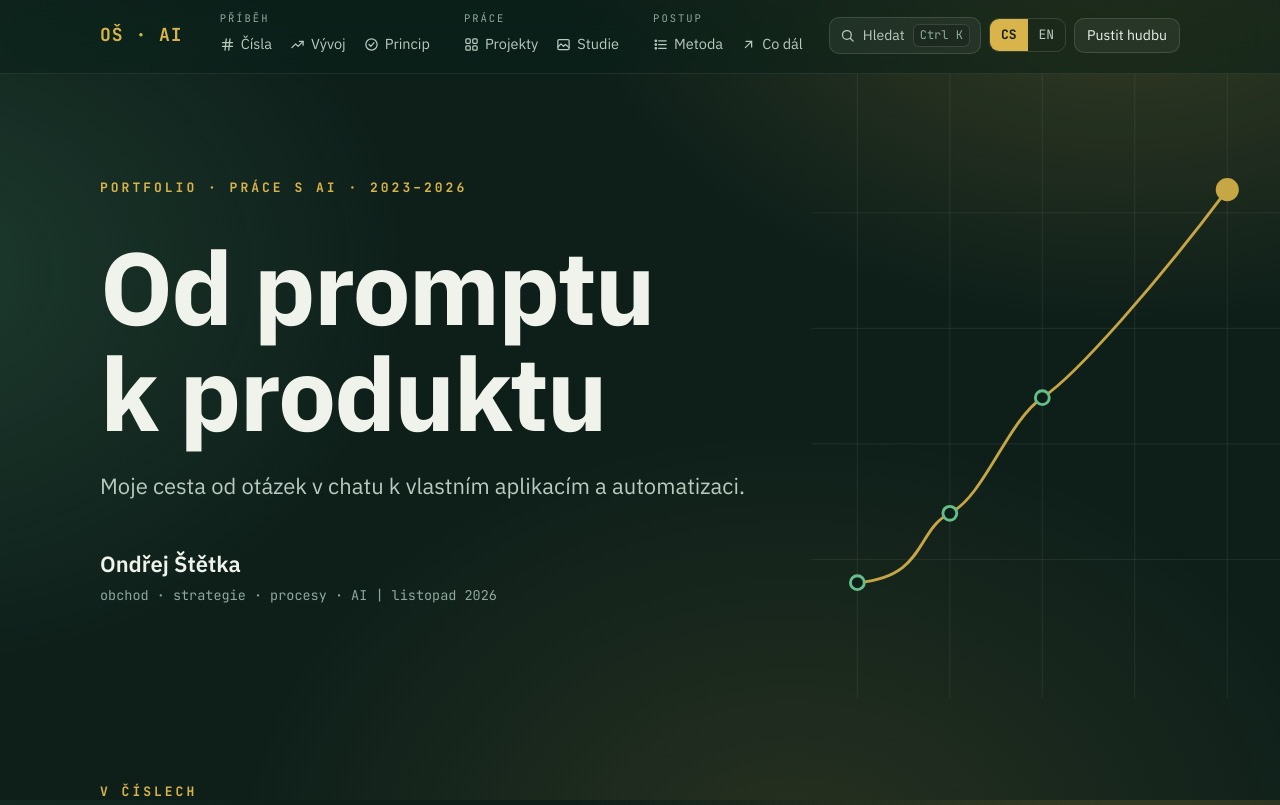
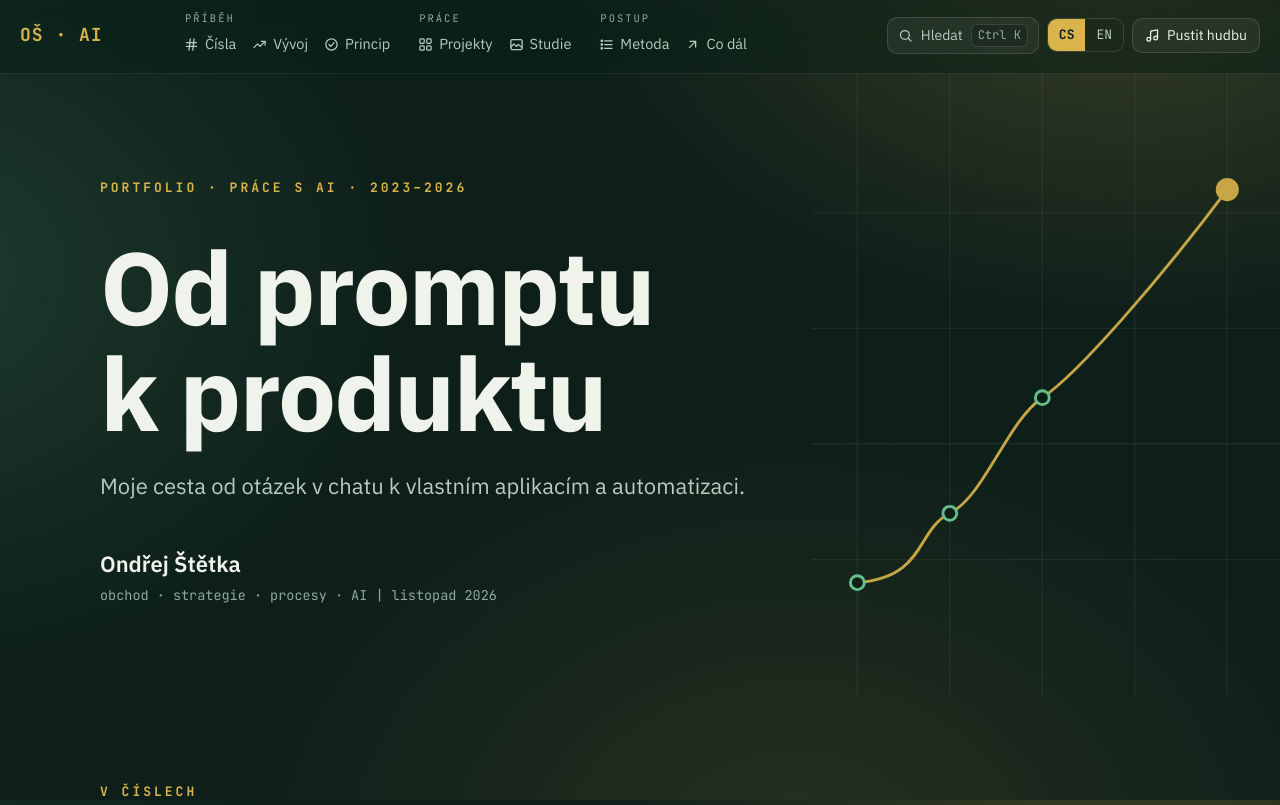
Before and after one commit to stetkaondrej/site, a plain HTML site: page index.html in a window 1280 px wide. Shown: the top 805 px of the page. Drawn offline with Linux system fonts and the light colour scheme.

Commit message:
Fix header jump on language switch and keep reading position
- Header stays on one row in both languages (no wrapping, nav hides below 1240 px)
- Music button uses an icon with a label; label hidden on phones
- Switching language keeps the reader at the same place on the page

Co-Authored-By: Claude Fable 5.2 <noreply@anthropic.com>
Claude-Session: https://claude.ai/code/session_017Bbhpb6cBB1yDiYNUGHL3L

```diff
--- a/index.html
+++ b/index.html
@@ -28,24 +28,27 @@ button{font:inherit;color:inherit;cursor:pointer}
 .wrap{max-width:1120px;margin:0 auto;padding:0 20px}
 .glass{background:var(--glass);border:1px solid var(--edge);-webkit-backdrop-filter:var(--blur);backdrop-filter:var(--blur);box-shadow:0 10px 30px rgba(0,0,0,.22),inset 0 1px 0 rgba(255,255,255,.06)}
 header.top{position:sticky;top:0;z-index:5;background:rgba(14,31,26,.55);border-bottom:1px solid var(--hair);-webkit-backdrop-filter:var(--blur);backdrop-filter:var(--blur)}
-.bar{display:flex;align-items:center;gap:8px 18px;flex-wrap:wrap;padding:10px 20px}
-.brand{font-family:var(--mono);font-weight:700;color:var(--gold);letter-spacing:1px;text-decoration:none;margin-right:auto}
-nav{display:flex;gap:18px;flex-wrap:wrap;align-items:flex-end}
+header.top .wrap{max-width:1400px}
+.bar{display:flex;align-items:center;gap:16px;flex-wrap:nowrap;padding:10px 20px;min-height:64px}
+.brand{font-family:var(--mono);font-weight:700;color:var(--gold);letter-spacing:1px;text-decoration:none;white-space:nowrap;flex:none}
+nav{display:flex;gap:14px;flex-wrap:nowrap;align-items:flex-end;margin:0 auto;flex:none}
 .ng{display:flex;flex-direction:column;gap:2px}
 .ngl{font-family:var(--mono);font-size:10.5px;letter-spacing:2px;text-transform:uppercase;color:var(--mute);padding-left:8px}
 .ngi{display:flex;gap:2px}
-nav a{display:flex;align-items:center;gap:6px;color:var(--soft);text-decoration:none;font-size:14.5px;padding:5px 8px;border-radius:8px}
-nav a svg,.kbtn svg{width:15px;height:15px;flex:none;stroke:currentColor;fill:none;stroke-width:2;stroke-linecap:round;stroke-linejoin:round}
+nav a{display:flex;align-items:center;gap:6px;color:var(--soft);text-decoration:none;font-size:14.5px;padding:5px 7px;border-radius:8px;white-space:nowrap}
+nav a svg,.kbtn svg,#music svg{width:15px;height:15px;flex:none;stroke:currentColor;fill:none;stroke-width:2;stroke-linecap:round;stroke-linejoin:round}
 nav a:hover,nav a.on{color:var(--ink);background:var(--glass-2)}
 nav a.on svg{stroke:var(--gold)}
-.tools{display:flex;gap:8px;align-items:center}
-.kbtn{display:flex;align-items:center;gap:8px;border-radius:10px;padding:6px 10px;font-size:14px;color:var(--soft);background:var(--glass);border:1px solid var(--edge)}
+.tools{display:flex;gap:8px;align-items:center;flex:none;margin-left:auto}
+.kbtn{display:flex;align-items:center;gap:8px;white-space:nowrap;border-radius:10px;padding:6px 10px;font-size:14px;color:var(--soft);background:var(--glass);border:1px solid var(--edge)}
 .kbtn:hover{border-color:var(--gold);color:var(--ink)}
 kbd{font-family:var(--mono);font-size:12px;border:1px solid var(--edge);border-radius:6px;padding:1px 6px;color:var(--mute);background:rgba(0,0,0,.18)}
 .seg{display:flex;border:1px solid var(--edge);border-radius:10px;overflow:hidden}
 .seg button{background:none;border:0;padding:6px 11px;font-family:var(--mono);font-size:13px;color:var(--soft)}
 .seg button[aria-pressed="true"]{background:var(--gold);color:var(--bg);font-weight:700}
-.btn{border-radius:10px;padding:6px 12px;font-size:14px;background:var(--glass);border:1px solid var(--edge)}
+.btn{border-radius:10px;padding:6px 12px;font-size:14px;background:var(--glass);border:1px solid var(--edge);white-space:nowrap}
+#music{display:flex;align-items:center;gap:7px}
+#music[aria-pressed="true"]{border-color:var(--gold);color:var(--gold)}
 .btn:hover{border-color:var(--gold)}
 #prog{height:2px;background:var(--gold);width:0}
 section{padding:84px 0}
@@ -133,8 +136,8 @@ dialog::backdrop{background:rgba(4,10,8,.6);-webkit-backdrop-filter:blur(3px);ba
 #cmdl li.none{cursor:default;color:var(--mute)}
 .pre{opacity:.6;transform:translateY(18px)}
 .reveal{transition:opacity .6s ease,transform .6s ease}
-@media (max-width:980px){nav{display:none}}
-@media (max-width:760px){.case{grid-template-columns:1fr;padding:22px}.case.rev .pic{order:0}.hero svg.curve{display:none}section{padding:56px 0}.kbtn span.kl{display:none}}
+@media (max-width:1239px){nav{display:none}}
+@media (max-width:760px){.case{grid-template-columns:1fr;padding:22px}.case.rev .pic{order:0}.hero svg.curve{display:none}section{padding:56px 0}.kbtn span.kl{display:none}.kbtn kbd{display:none}#mlabel{display:none}.bar{gap:10px}}
 @media (prefers-reduced-motion:reduce){html{scroll-behavior:auto}.reveal{transition:none}.pre{opacity:1;transform:none}}
 </style>
 </head>
@@ -145,7 +148,7 @@ dialog::backdrop{background:rgba(4,10,8,.6);-webkit-backdrop-filter:blur(3px);ba
 <div class="tools">
 <button class="kbtn" id="kopen" type="button"><svg viewBox="0 0 24 24" aria-hidden="true"><circle cx="11" cy="11" r="7"/><path d="M21 21l-4.3-4.3"/></svg><span class="kl" id="klabel"></span><kbd id="kkey">Ctrl K</kbd></button>
 <div class="seg" role="group" aria-label="Jazyk / Language"><button id="lang-cs" type="button">CS</button><button id="lang-en" type="button">EN</button></div>
-<button class="btn" id="music" type="button" aria-pressed="false"></button>
+<button class="btn" id="music" type="button" aria-pressed="false"><svg viewBox="0 0 24 24" aria-hidden="true"><path d="M9 18V5l11-2v13"/><circle cx="6" cy="18" r="3"/><circle cx="17" cy="16" r="3"/></svg><span id="mlabel"></span></button>
 </div>
 </div><div id="prog"></div></header>
 <main id="app"></main>
@@ -177,7 +180,7 @@ function render(){
   document.documentElement.lang=lang; document.title=u.title;
   $('nav').innerHTML=GROUPS.map((g,gi)=>`<div class="ng"><span class="ngl">${esc(u.groups[gi])}</span><div class="ngi">${g.map(i=>`<a href="#${IDS[i]}"><svg viewBox="0 0 24 24" aria-hidden="true">${IC[i]}</svg>${esc(u.nav[i])}</a>`).join('')}</div></div>`).join('');
   $('lang-cs').setAttribute('aria-pressed',lang==='cs'); $('lang-en').setAttribute('aria-pressed',lang==='en');
-  $('music').textContent=playing?u.music_off:u.music_on; $('zoomclose').textContent=u.close;
+  setMusic(playing?u.music_off:u.music_on); $('zoomclose').textContent=u.close;
   $('klabel').textContent=u.search; $('kkey').textContent=MAC?'⌘K':'Ctrl K'; $('kopen').setAttribute('aria-label',u.cmd_title);
   $('cmdh').textContent=u.cmd_title; $('cmdq').placeholder=u.cmd_ph; $('cmdq').setAttribute('aria-label',u.cmd_ph);
   const c=T.cover,n=T.cisla,v=T.cesta,p=T.princip,f=T.firemni,s=T.soukrome,e=T.elearning,d=T.dashboard,t=T.terminal,g=T.struna,m=T.metoda,x=T.dal,z=T.zacatek;
@@ -210,6 +213,7 @@ function render(){
     {l:u.ln,h:u.hint_link,r:()=>{const a=$('ln');if(a)a.click();}}]);
   applyFilter(); setPhase(3); wire();
 }
+function setMusic(txt){$('mlabel').textContent=txt;$('music').setAttribute('aria-label',txt);}
 function applyFilter(){
   document.querySelectorAll('.group').forEach(g=>{g.hidden=!(filt==='all'||g.dataset.g===filt);});
   document.querySelectorAll('.chip').forEach(b=>b.setAttribute('aria-pressed',b.dataset.f===filt));
@@ -235,7 +239,14 @@ function wire(){
   const vh=innerHeight;
   document.querySelectorAll('main section').forEach(sec=>{sec.classList.add('reveal');if(sec.getBoundingClientRect().top>vh*.9){sec.classList.add('pre');io.observe(sec);}});
 }
-function setLang(l){lang=l;try{localStorage.setItem('ptp-lang',l);}catch(e){}render();}
+function setLang(l){
+  if(l===lang)return;
+  /* zapamatuj si, kde čtenář je, a po překreslení ho vrať na stejné místo */
+  let keep=null;
+  for(const s of document.querySelectorAll('main section')){const r=s.getBoundingClientRect();if(r.bottom>90){keep={id:s.id,f:r.height?(90-r.top)/r.height:0};break;}}
+  lang=l;try{localStorage.setItem('ptp-lang',l);}catch(e){}render();
+  if(keep&&scrollY>0){const s=$(keep.id);if(s){s.classList.remove('pre');const r=s.getBoundingClientRect();const root=document.documentElement,old=root.style.scrollBehavior;root.style.scrollBehavior='auto';scrollTo(0,scrollY+r.top+keep.f*r.height-90);root.style.scrollBehavior=old;}}
+}
 function drawCmd(){
   const q=fold($('cmdq').value.trim()),u=DATA[lang].ui;
   shown=acts.filter(a=>!q||fold(a.l).includes(q)); if(sel>=shown.length)sel=0;
@@ -255,10 +266,10 @@ addEventListener('keydown',ev=>{if((ev.metaKey||ev.ctrlKey)&&ev.key.toLowerCase(
 $('lang-cs').onclick=()=>setLang('cs'); $('lang-en').onclick=()=>setLang('en');
 $('zoomclose').onclick=()=>$('zoom').close();
 $('music').onclick=()=>{const a=$('bgm'),u=DATA[lang].ui,b=$('music');
-  if(playing){a.pause();playing=false;b.textContent=u.music_on;b.setAttribute('aria-pressed','false');return;}
+  if(playing){a.pause();playing=false;setMusic(u.music_on);b.setAttribute('aria-pressed','false');return;}
   a.volume=.5;const pr=a.play();
-  const ok=()=>{playing=true;b.textContent=u.music_off;b.setAttribute('aria-pressed','true');};
-  if(pr&&pr.then)pr.then(ok).catch(()=>{b.textContent=u.music_err;});else ok();};
+  const ok=()=>{playing=true;setMusic(u.music_off);b.setAttribute('aria-pressed','true');};
+  if(pr&&pr.then)pr.then(ok).catch(()=>{setMusic(u.music_err);});else ok();};
 addEventListener('scroll',()=>{const h=document.documentElement;const k=h.scrollTop/Math.max(1,h.scrollHeight-h.clientHeight);$('prog').style.width=(k*100).toFixed(1)+'%';
   let cur='';IDS.forEach(id=>{const el=$(id);if(el&&el.getBoundingClientRect().top<150)cur=id;});
   document.querySelectorAll('#nav a').forEach(a=>a.classList.toggle('on',a.getAttribute('href')==='#'+cur));},{passive:true});
```
